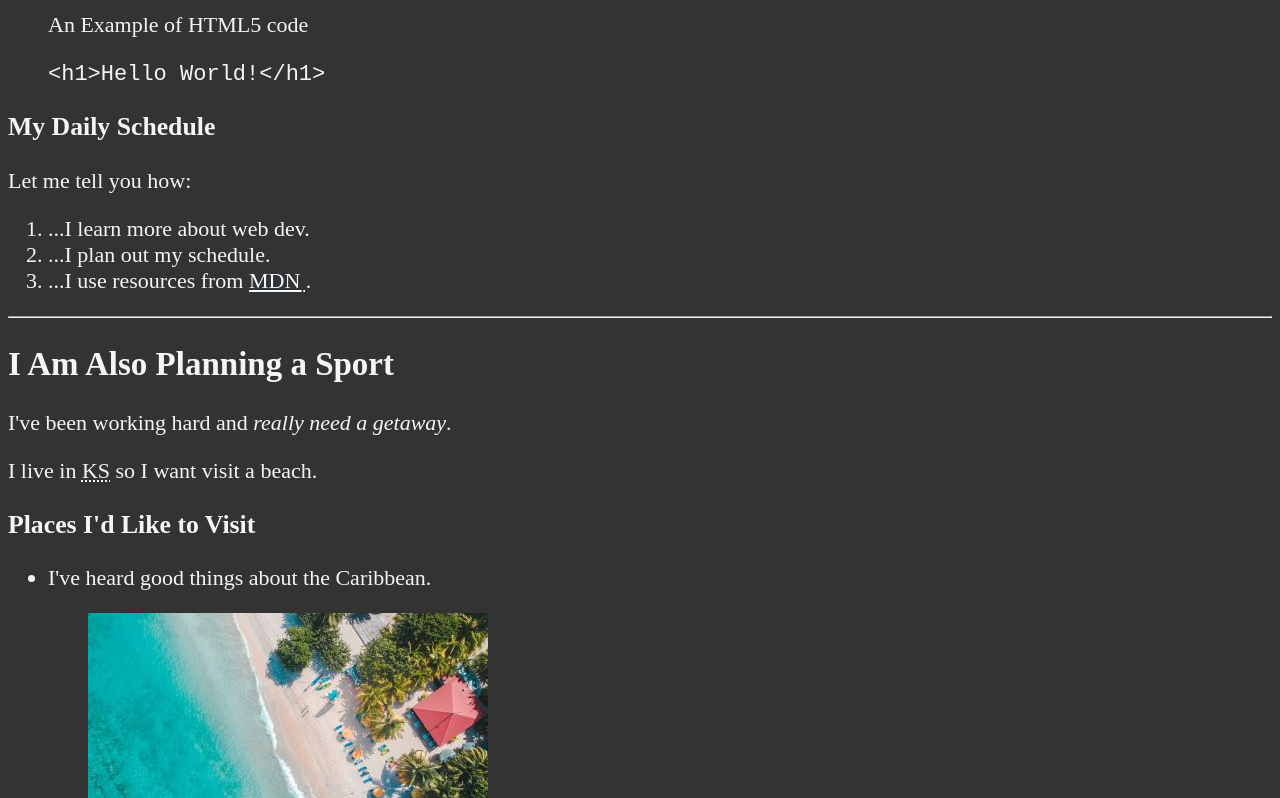
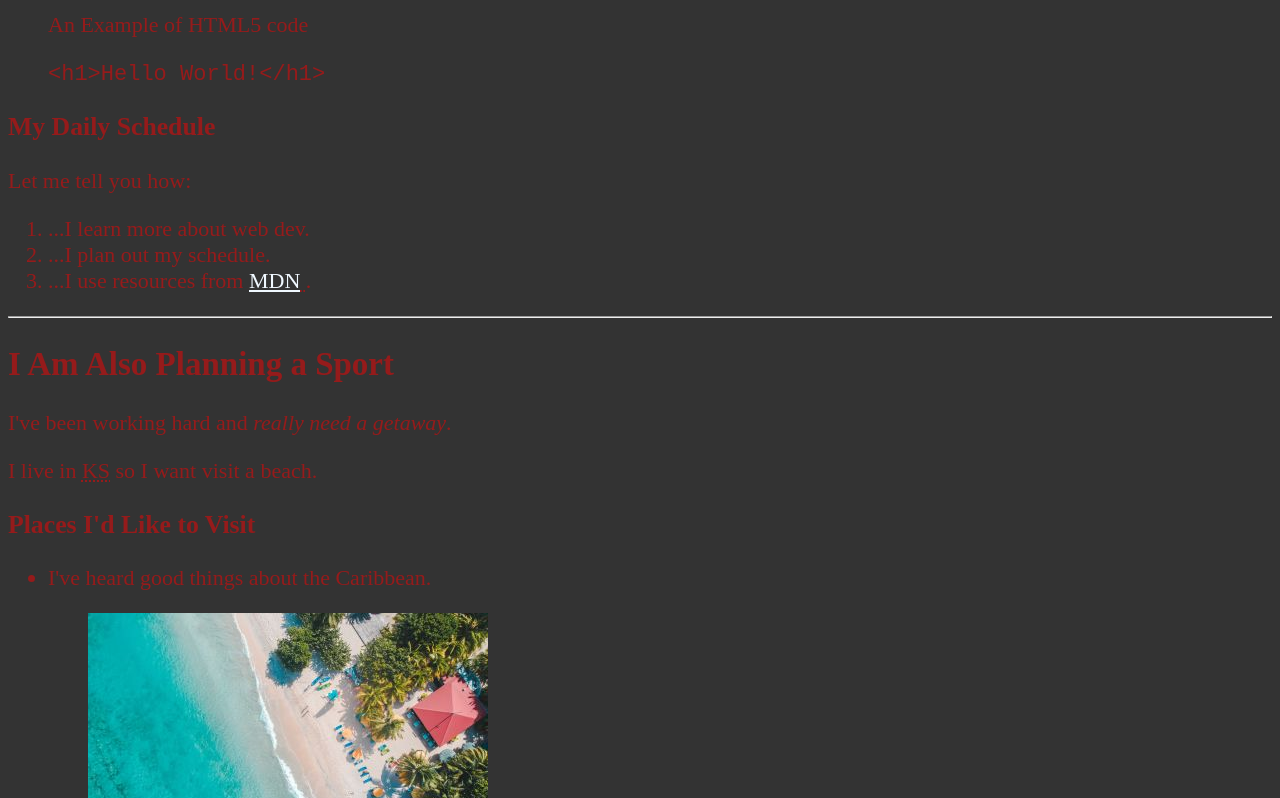
Before and after one commit to Oks-adt/oks-adt, a plain HTML site: page index.html in a window 1280 px wide. Shown: the part 666-1464 px from the top of the page. Drawn offline with Linux system fonts and the light colour scheme.

Commit message:
color changes

```diff
--- a/main.css
+++ b/main.css
@@ -4,7 +4,7 @@ html {
 
 body {
     background-color: #333;
-    color: whitesmoke;
+    color: rgb(149, 27, 27);
 }
 
 a {
```
